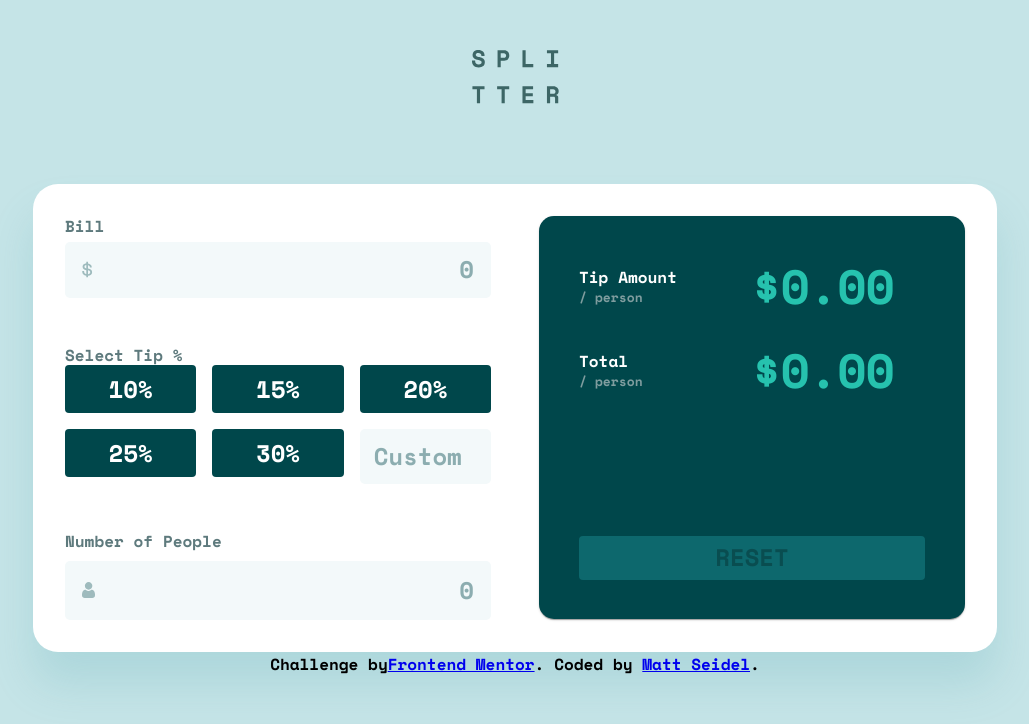
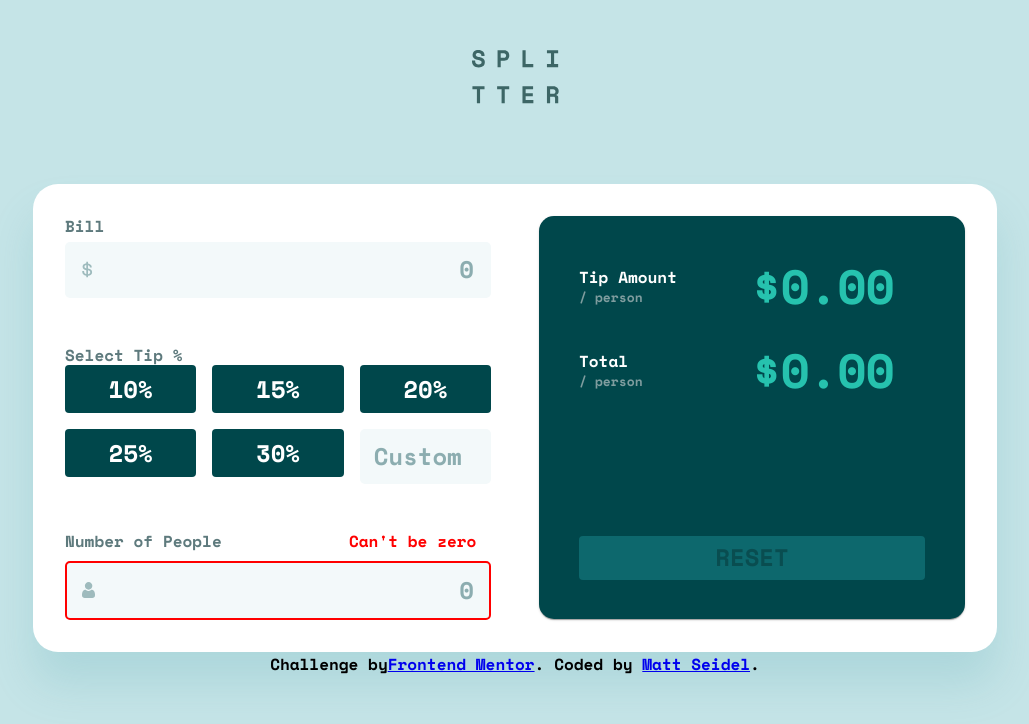
Before and after one commit to mseidel819/tip-calculator, a React (Create React App) app: page / in a window 1280 px wide. Shown: the top 724 px of the page, without its empty margins (125-1154 px from the left). Built offline with nearby package versions, Linux system fonts and the light colour scheme.

Commit message:
converted all to tsx. added svg module

```diff
--- a/src/App.tsx
+++ b/src/App.tsx
@@ -9,37 +9,37 @@ import ResultsOutput from "./results/results.component";
 import { render } from "@testing-library/react";
 
 function App() {
-  const [bill, setBill] = useState("");
-  const [people, setPeople] = useState("");
-  const [percent, setPercent] = useState("");
+  const [bill, setBill] = useState<number>(0);
+  const [people, setPeople] = useState<number>(0);
+  const [percent, setPercent] = useState<number>(0);
 
   const onBillChange = (e: ChangeEvent<HTMLInputElement>): void => {
     const billInput = e.target.value;
-    setBill(billInput);
+    setBill(+billInput);
   };
 
-  const percentHandler = (num) => {
+  const percentHandler = (num: number) => {
     setPercent(num);
   };
 
   const onPeopleChange = (e: ChangeEvent<HTMLInputElement>): void => {
     const peopleInput = e.target.value;
-    setPeople(peopleInput);
+    setPeople(+peopleInput);
   };
 
   const customHandler = (e: ChangeEvent<HTMLInputElement>) => {
     const amount = e.target.value;
-    setPercent(amount);
+    setPercent(+amount);
   };
 
-  const input1 = document.getElementById("input-to-clear1")!;
-  const input2 = document.getElementById("input-to-clear2")!;
-  const input3 = document.getElementById("input-to-clear3")!;
+  const input1 = document.getElementById("input-to-clear1") as HTMLInputElement;
+  const input2 = document.getElementById("input-to-clear2") as HTMLInputElement;
+  const input3 = document.getElementById("input-to-clear3") as HTMLInputElement;
 
   const resetHandler = () => {
-    setBill("");
-    setPeople("");
-    setPercent("");
+    setBill(0);
+    setPeople(0);
+    setPercent(0);
     input1.value = "";
     input2.value = "";
     input3.value = "";
@@ -62,7 +62,6 @@ function App() {
                   customHandler={customHandler}
                   percent={percent}
                   people={people}
-                  bill={bill}
                 />
                 <ResultsOutput
                   bill={bill}
--- a/src/components/percent-button/percent-button.component.tsx
+++ b/src/components/percent-button/percent-button.component.tsx
@@ -1,7 +1,17 @@
 import React from "react";
 import { StyledPercentButton } from "./percent-button.styles";
 
-const PercentButton = ({ children, percentHandler, percent }) => {
+type PercentButton = {
+  children: number;
+  percentHandler: (num: number) => void;
+  percent: number;
+};
+
+const PercentButton = ({
+  children,
+  percentHandler,
+  percent,
+}: PercentButton) => {
   return (
     <StyledPercentButton
       sx={{
--- a/src/input/input.component.tsx
+++ b/src/input/input.component.tsx
@@ -3,7 +3,16 @@ import { ReactComponent as IconDollar } from "../images/icon-dollar.svg";
 import { ReactComponent as IconPerson } from "../images/icon-person.svg";
 import PercentButton from "../components/percent-button/percent-button.component";
 import { StyledInput, CustomInput } from "./input.styles";
-import React from "react";
+import { ChangeEvent } from "react";
+
+type TipInputProps = {
+  onBillChange: (e: ChangeEvent<HTMLInputElement>) => void;
+  percentHandler: (num: number) => void;
+  percent: number;
+  onPeopleChange: (e: ChangeEvent<HTMLInputElement>) => void;
+  people: number;
+  customHandler: (e: ChangeEvent<HTMLInputElement>) => void;
+};
 
 const TipInput = ({
   onBillChange,
@@ -12,7 +21,7 @@ const TipInput = ({
   onPeopleChange,
   people,
   customHandler,
-}) => {
+}: TipInputProps) => {
   const tipArray = [10, 15, 20, 25, 30];
 
   return (
@@ -70,7 +79,7 @@ const TipInput = ({
             Number of People
           </Typography>
         </Grid>
-        {+people === 0 && people !== "" && (
+        {people === 0 && (
           <Grid item xs={4}>
             <Typography variant="h2" color="red">
               Can't be zero
@@ -80,7 +89,7 @@ const TipInput = ({
 
         <StyledInput
           onChange={onPeopleChange}
-          error={+people === 0 && people !== ""}
+          error={people === 0}
           type="number"
           id="input-to-clear1"
           disableUnderline
--- a/tsconfig.json
+++ b/tsconfig.json
@@ -1,7 +1,7 @@
 {
   "compilerOptions": {
-    "target": "es6",
-    "lib": ["es6", "dom", "dom.iterable", "esnext"],
+    "target": "es5",
+    "lib": ["dom", "dom.iterable", "esnext"],
     "allowJs": true,
     "skipLibCheck": true,
     "esModuleInterop": true,
@@ -16,5 +16,5 @@
     "noEmit": true,
     "jsx": "react-jsx"
   },
-  "include": ["src"]
+  "include": ["src", "src/custom.d.ts"]
 }
```
Also changed, not shown: src/custom.d.ts (added, +11 -0 lines).
